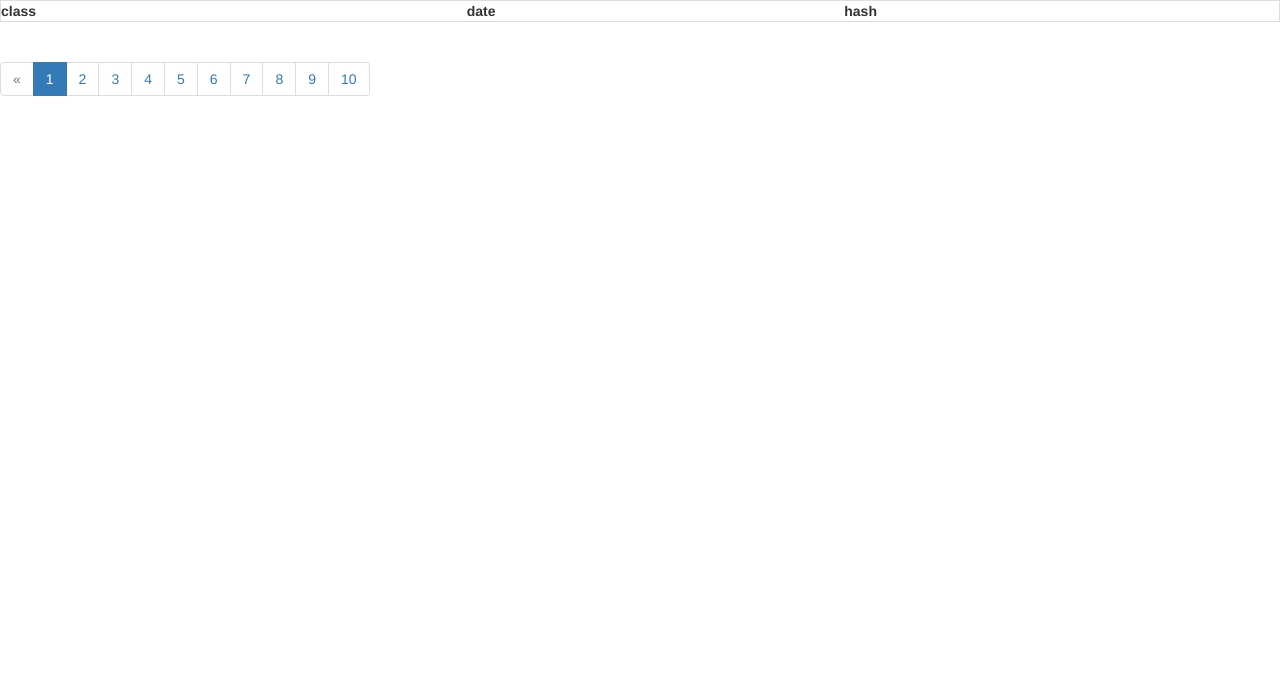
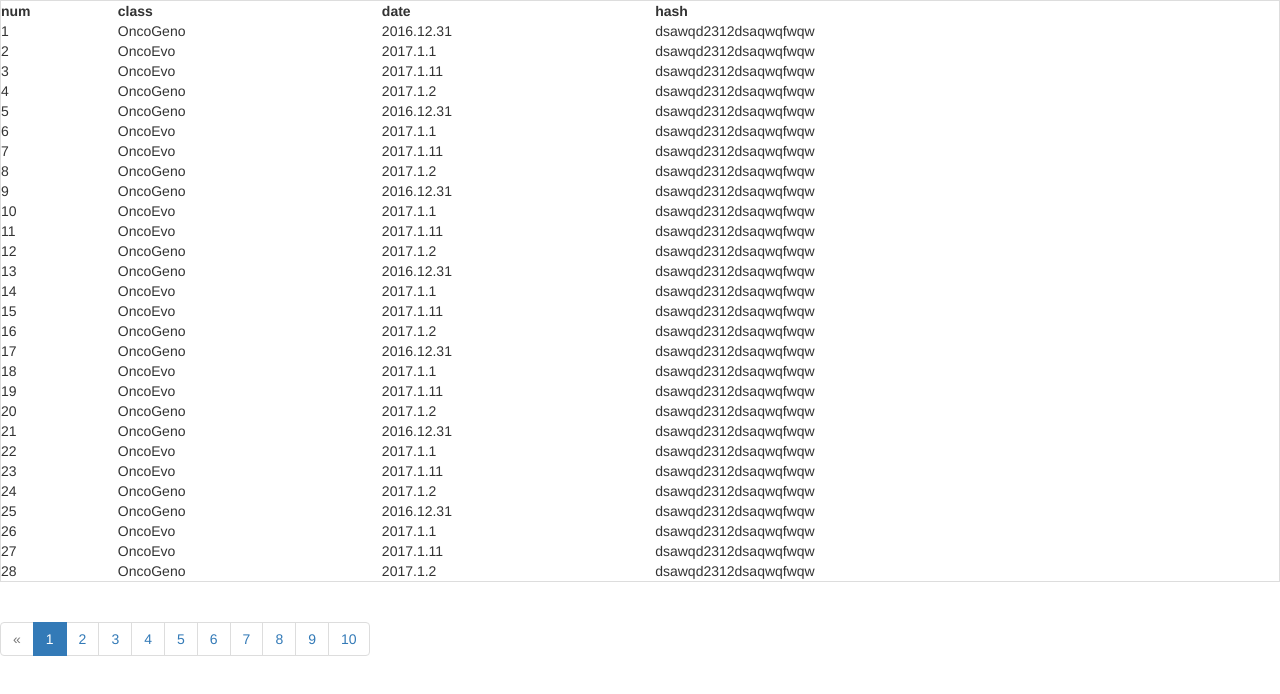
Before and after one commit to AliKhan1990/page-via-js, a plain HTML site: page index.html in a window 1280 px wide. Drawn offline with Linux system fonts and the light colour scheme.

Commit message:
初步构建表格

```diff
--- a/index.html
+++ b/index.html
@@ -25,8 +25,9 @@
     * contSize显示条数
     * */
     var jQCreatePageList = function(data){
+        var dataObj = data;
         $.ajax({
-            url:data.url,
+            url:dataObj.url,
             dataType:"json",
             type:"post",
             success:function(d){
@@ -34,11 +35,25 @@
                 let contSize = 10;
                 let jsonData = d.result;
                 let pagesCounts = d.result.length / contSize;
-                $("#"+data.id).append("<table class='table table-bordered'></table>");
+                let nameArr = ["num"];
+                $("#"+dataObj.id).append("<table class='table table-bordered'></table>");
                 // 构建标题栏
+                $("#"+dataObj.id).find("table").append("<tr></tr>");
+                $("#"+dataObj.id).find("table tr:first-of-type").append("<th>num</th>");
                 for(let key in jsonData[0]){
-                    $("#"+data.id).find("table").append("<th>"+key+"</th>");
+                    $("#"+dataObj.id).find("table tr:first-of-type").append("<th>"+key+"</th>");
+                    nameArr.push(key);
                 }
+                console.log(nameArr)
+                //构建表格
+                $.each(jsonData,function (index,data) {
+                    let num = index+2;
+                    $("#"+dataObj.id).find("table").append("<tr><td>"+(num-1)+"</td></tr>");
+                    for(let j=1;j<nameArr.length;j++){
+                        let value = nameArr[j];
+                        $("#"+dataObj.id).find("table tr:nth-child("+(num)+")").append("<td>"+data[value]+"</td>")
+                    }
+                });
                 //构建分页按钮
                 $("nav").append("<ul class='pagination'>"+
                 "<li class='disabled'><span>&laquo;</span></li></ul>");
@@ -46,7 +61,6 @@
                     if(i==0){
                         $("nav").find("ul").append("<li class='active'><span>"+(i+1)+"<span class='sr-only'>(current)</span></span></li>");
                     }else{
-
                         $("nav").find("ul").append("<li><span>"+(i+1)+"<span class='sr-only'>(current)</span></span></li>");
                     }
                 }
```
